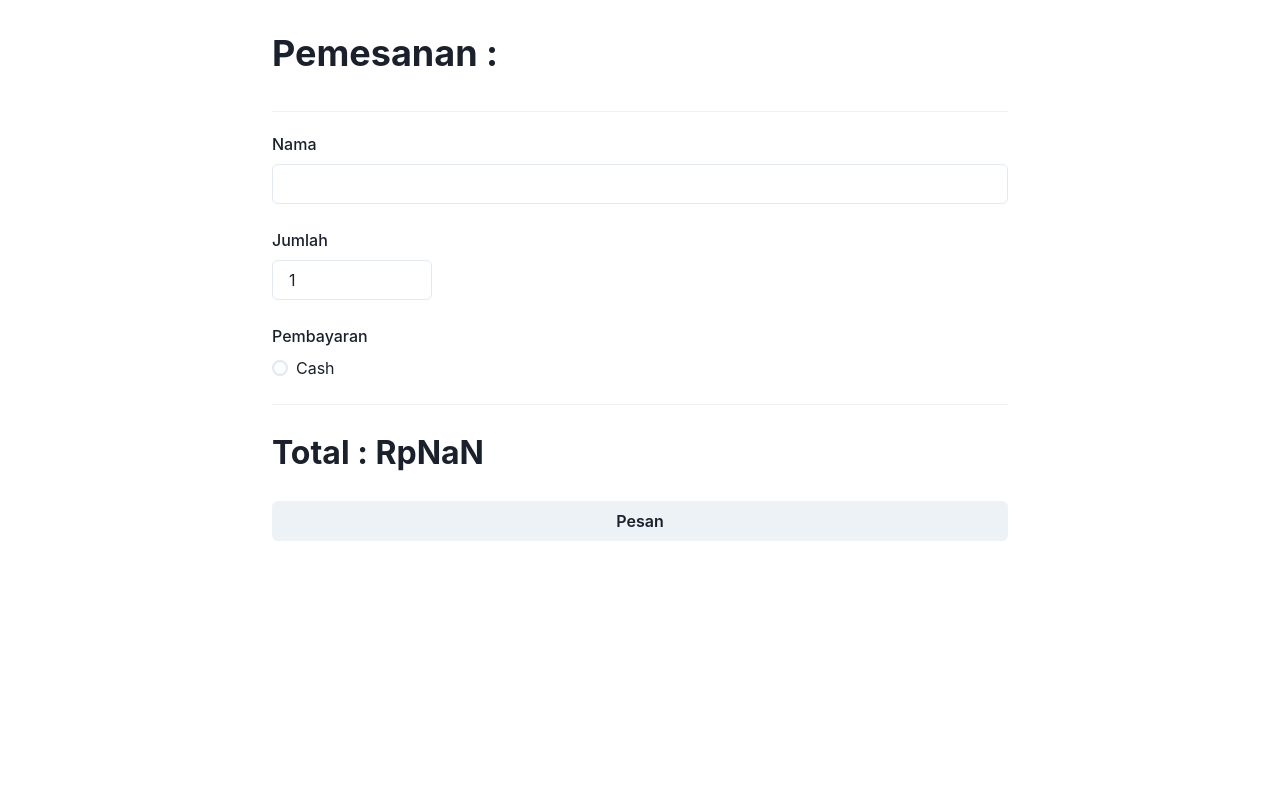
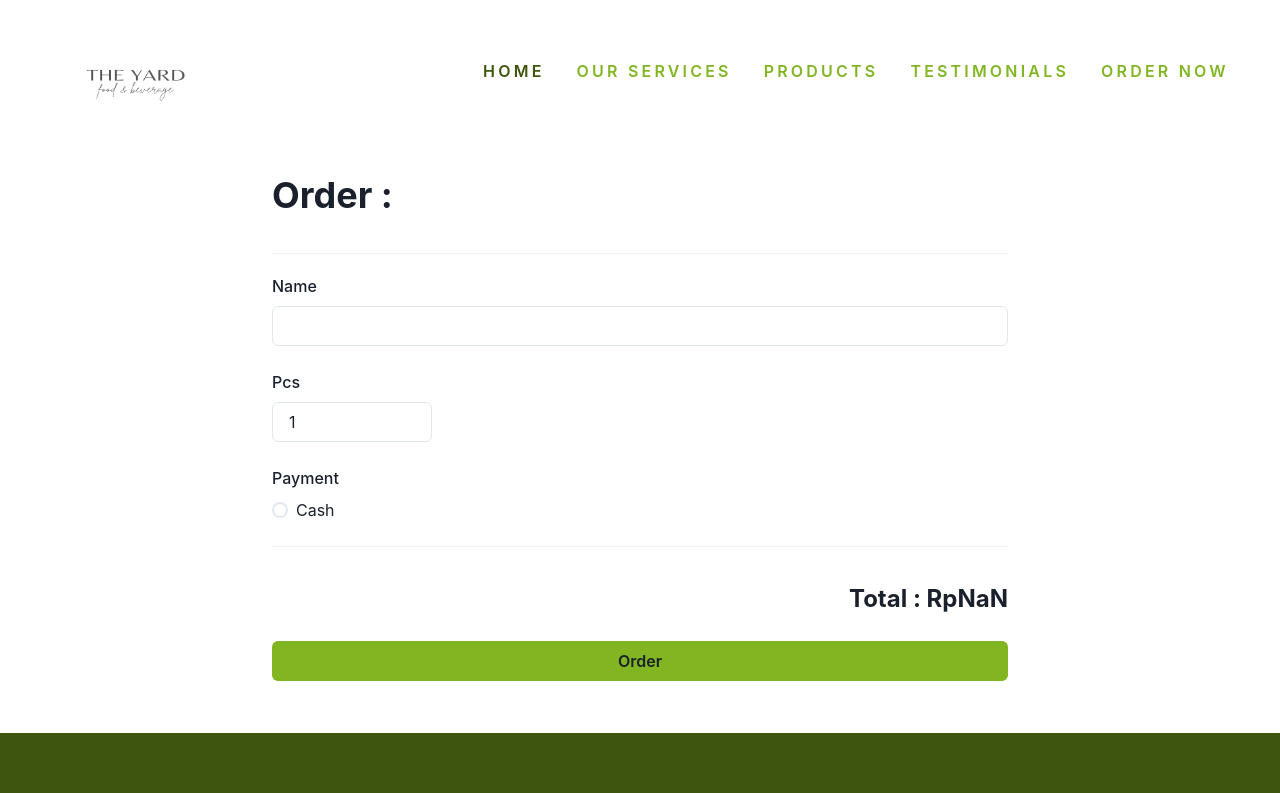
Before and after one commit to KrishnaAryawan/ta-ucd, a React (Create React App) app: page /order/1 in a window 1280 px wide. Shown: the top 793 px of the page. Built offline with nearby package versions, Linux system fonts and the light colour scheme; no server answers.

Commit message:
Astungkara FIX

```diff
--- a/src/pages/MenuPage/index.js
+++ b/src/pages/MenuPage/index.js
@@ -32,8 +32,12 @@ const MenuPage = () => {
     <Container maxW="container.md">
       <Box pt="10">
         <Link to="/ordernow">
-          <Button variant="link" leftIcon={<AiOutlineArrowLeft />}>
-            Kembali
+          <Button
+            color="#81b622"
+            variant="link"
+            leftIcon={<AiOutlineArrowLeft />}
+          >
+            Back
           </Button>
         </Link>
         <Grid pt="2" templateColumns="repeat(1,1fr)">
@@ -43,16 +47,29 @@ const MenuPage = () => {
             </Box>
           </GridItem>
           <GridItem px="4">
-            <Heading size="lg">{menu.name}</Heading>
-            <Text color="teal" fontWeight="medium" fontSize={"24px"}>
-              {IDRConvert.format(menu.price_per_pcs) + "/jumlah"}
+            <Heading size="lg" mt="10px">
+              {menu.name}
+            </Heading>
+            <Text mt="10px">{menu.description}</Text>
+            <Text
+              mt="10px"
+              color="#81b622"
+              fontWeight="medium"
+              fontSize={"24px"}
+            >
+              {IDRConvert.format(menu.price_per_pcs) + "/pcs"}
             </Text>
-            <Text>{menu.description}</Text>
           </GridItem>
           <GridItem display="flex" justifyContent="end">
             <Link to={"/order/" + id}>
-              <Button colorScheme="green" display="flex" alignItems="center">
-                Pesan
+              <Button
+                mt="10px"
+                backgroundColor="#81b622"
+                textColor="white"
+                display="flex"
+                alignItems="center"
+              >
+                Order
               </Button>
             </Link>
           </GridItem>
--- a/src/pages/OrderNow/index.js
+++ b/src/pages/OrderNow/index.js
@@ -37,7 +37,7 @@ const OrderNow = () => {
           flexDirection="column"
         >
           <Box>
-            <Heading color="#3d550c">The Yard Ubud</Heading>
+            <Heading color="#81b622">The Yard Ubud</Heading>
           </Box>
           <Box pt="4" display="flex" justifyContent="center">
             <SimpleGrid columns={[1, 1, 2, 2, 3]} spacing="10">
--- a/src/pages/OrderPage/index.js
+++ b/src/pages/OrderPage/index.js
@@ -21,6 +21,8 @@ import {
 } from "@chakra-ui/react";
 import React, { useEffect, useState } from "react";
 import { useParams } from "react-router-dom";
+import Footer from "../../components/Footer/Footer";
+import Navbar from "../../components/Navbar/Navbar";
 import MenuService from "../../services/menu";
 import { PostTransaction } from "../../services/transaction";
 import { IDRConvert } from "../../utils/IDRConvert";
@@ -67,25 +69,27 @@ export default function OrderPage() {
       });
       if (inputData.payment === "Cash") {
         window.location.replace(
-          "https://api.whatsapp.com/send?phone=6282236354911&text=Halo%20The%20Yard%20Ubud%2C%20saya%20ingin%20melakukan%20konfirmasi%20pemesanan%20makanan%20atas%20nama%20" +
+          "https://api.whatsapp.com/send?phone=6281236827266&text=Hello%20The%20Yard%20Ubud%20I%20would%20like%20to%20order" +
             inputData.name +
-            "%20dengan%20pembayaran%20via%20cash."
+            "%20with%20payment%20via%20cash."
         );
       }
       if (inputData.payment === "Transfer") {
-        window.location.replace("/pesan/norek");
+        window.location.replace("//norek");
       }
     });
   };
   console.log(inputData);
 
   return (
+    <>
+      <Navbar></Navbar>
       <Container maxW="container.md" py="8">
-      <Heading pb="9">Pemesanan : {menu.name}</Heading>
+        <Heading pb="9">Order : {menu.name}</Heading>
         <Divider />
         <Stack spacing={6} py="5">
           <FormControl>
-          <FormLabel>Nama</FormLabel>
+            <FormLabel>Name</FormLabel>
             <Input
               type="text"
               name="name"
@@ -94,7 +98,7 @@ export default function OrderPage() {
             />
           </FormControl>
           <FormControl w="40">
-          <FormLabel>Jumlah</FormLabel>
+            <FormLabel>Pcs</FormLabel>
             <Input
               name="pcs"
               value={inputData.pcs}
@@ -103,7 +107,7 @@ export default function OrderPage() {
             ></Input>
           </FormControl>
           <FormControl as="fieldset">
-          <FormLabel as="legend">Pembayaran</FormLabel>
+            <FormLabel as="legend">Payment</FormLabel>
             <RadioGroup
               name="payment"
               value={inputData.payment}
@@ -116,16 +120,19 @@ export default function OrderPage() {
           </FormControl>
           <Divider />
 
-        <Text fontSize="2em" fontWeight="bold">
+          <Text mt="10px" fontSize="1.5em" fontWeight="bold" align="right">
             Total : {IDRConvert.format(menu.price_per_pcs * inputData.pcs)}
           </Text>
           <Button
+            backgroundColor="#81b622"
             disabled={!inputData.pcs || !inputData.name || !inputData.payment}
             onClick={handleSubmitPesan}
           >
-          Pesan
+            Order
           </Button>
         </Stack>
       </Container>
+      <Footer />
+    </>
   );
 }
```
Lines whose indentation alone changed are shown as unchanged.
